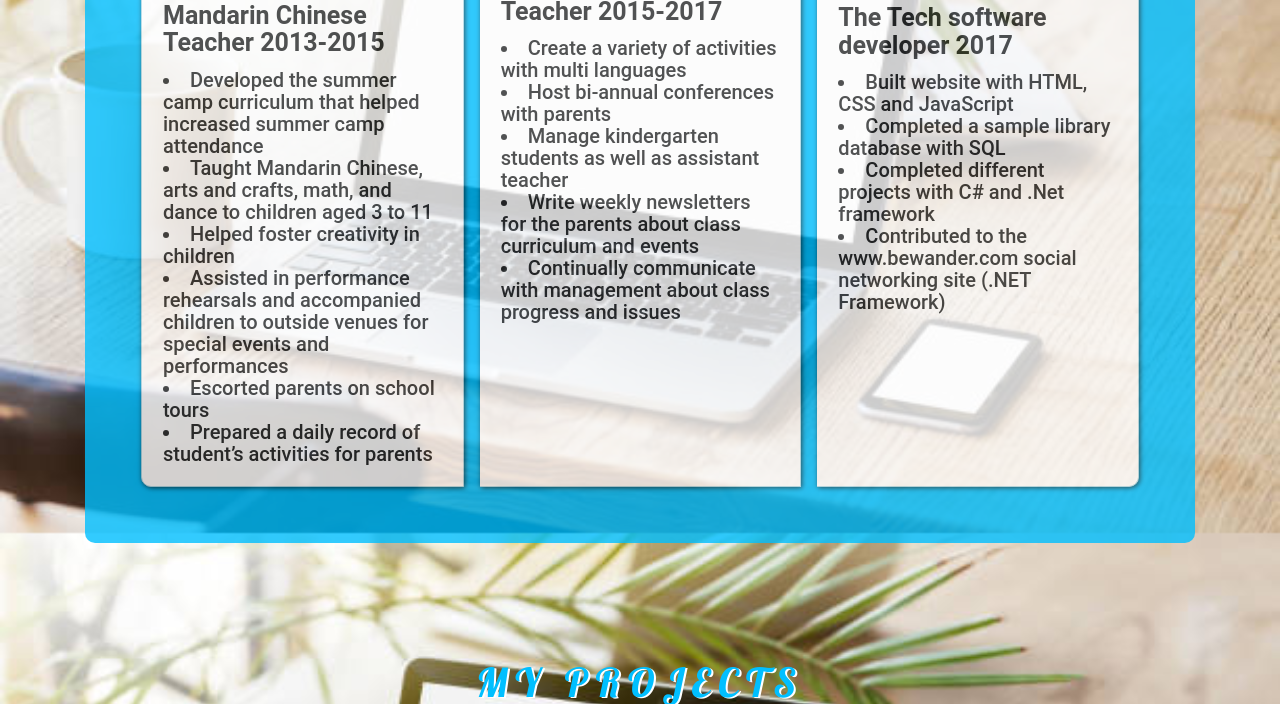
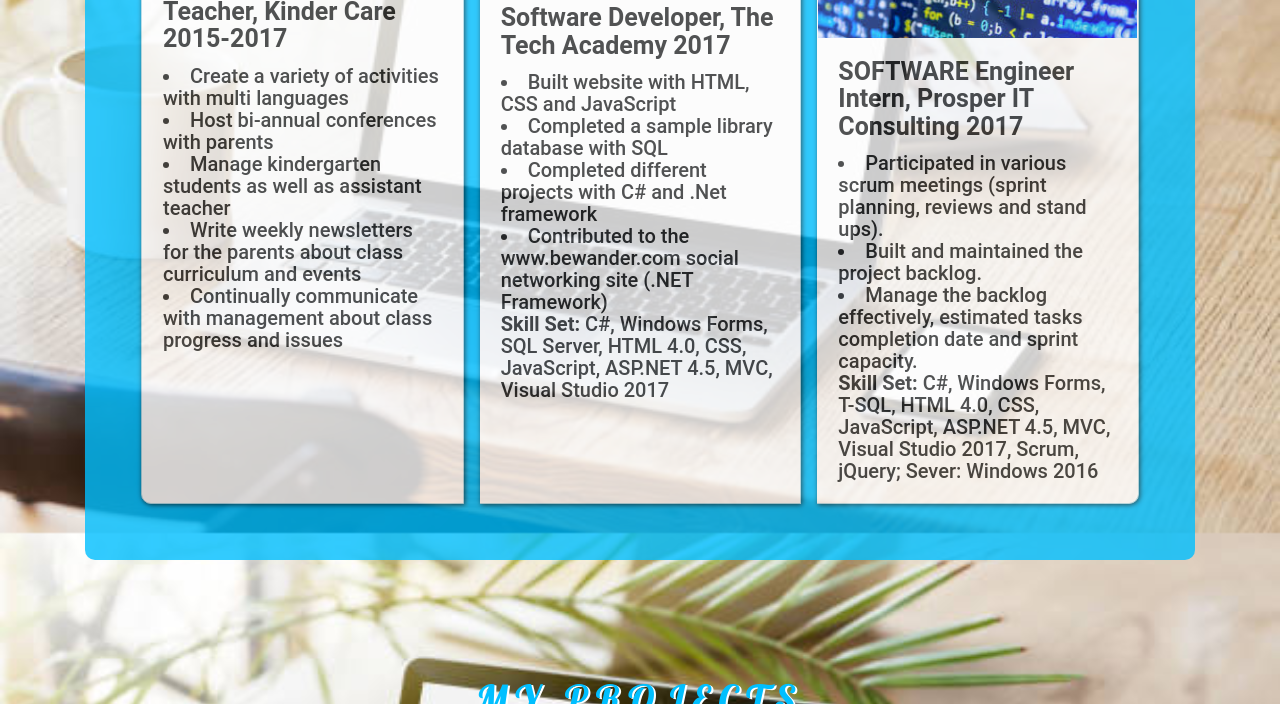
Before and after one commit to Maryliu521/Mary-s-portfolio-Website, a plain HTML site: page index.html in a window 1280 px wide. Shown: the part 1867-2571 px from the top of the page. Drawn offline with nearby package versions, Linux system fonts and the light colour scheme; a script that the page names is missing.

Commit message:
update experience

```diff
--- a/index.html
+++ b/index.html
@@ -119,27 +119,10 @@
 		<button id="hide" class="btn btn-info"> Hide / Show</button>
 
     <div class="card-group experience">
-	  <div class="card col-lg-4 col-md-12 col-sm-12">
-	    <img class="card-img-top" src="./images/Oregon-Hope-Chinese-School.png" alt="Card image cap" >
-		<div class="card-block">
-			<h4 class="card-title">Mandarin Chinese Teacher 2013-2015 </h4>
-
-			  <h6 class="card-text">
-
-					<li>	Developed the summer camp curriculum that helped increased summer camp attendance</li>
-					<li>	Taught Mandarin Chinese, arts and crafts, math, and dance to children aged 3 to 11</li>
-					<li>	Helped foster creativity in children</li>
-					<li>	Assisted in performance rehearsals and accompanied children to outside venues for special events and performances</li>
-					<li>	Escorted parents on school tours</li>
-					<li>	Prepared a daily record of student’s activities for parents</li>
-              </h6>
-
-		</div>
-    </div>
 	 <div class="card col-lg-4 col-md-12 col-sm-12">
 		 <img class="card-img-top" src="./images/kinder-care.jpg" alt="Card image cap">
 		   <div class="card-block">
-			<h4 class="card-title">Kindergarten Lead Teacher 2015-2017 </h4>
+			<h4 class="card-title">Kindergarten Lead Teacher, Kinder Care 2015-2017 </h4>
 
 
 			<h6 class="card-text">
@@ -155,13 +138,28 @@
      <div class="card col-lg-4 col-md-12 col-sm-12">
 		 <img class="card-img-top" src="./images/The Tech Academy Logo.png" alt="Card image cap">
 		   <div class="card-block">
-			<h4 class="card-title">The Tech software developer 2017 </h4>
+			<h4 class="card-title">Software Developer, The Tech Academy 2017 </h4>
 
 			<h6 class="card-text">
 				<li> Built website with HTML, CSS and JavaScript</li>
 				<li> Completed a sample library database with SQL </li>
 				<li> Completed different projects with C# and .Net framework </li>
 				<li> Contributed to the www.bewander.com social networking site (.NET Framework) </li>
+				<strong>Skill Set:</strong> C#, Windows Forms, SQL Server, HTML 4.0, CSS, JavaScript, ASP.NET 4.5, MVC, Visual Studio 2017
+              </h6>
+		  </div>
+	 </div>
+	   <div class="card col-lg-4 col-md-12 col-sm-12">
+		 <img class="card-img-top" src="./images/download.jpg" alt="Card image cap">
+		   <div class="card-block">
+			<h4 class="card-title">SOFTWARE Engineer Intern,
+			Prosper IT Consulting 2017 </h4>
+
+			<h6 class="card-text">
+				<li> Participated in various scrum meetings (sprint planning, reviews and stand ups).</li>
+				<li> Built and maintained the project backlog. </li>
+				<li> Manage the backlog effectively, estimated tasks completion date and sprint capacity. </li>
+				<strong> Skill Set:</strong> C#, Windows Forms, T-SQL, HTML 4.0, CSS, JavaScript, ASP.NET 4.5, MVC, Visual Studio 2017, Scrum, jQuery; Sever: Windows 2016
               </h6>
 		  </div>
 	 </div>
```
Also changed, not shown: images/download.jpg (added).
